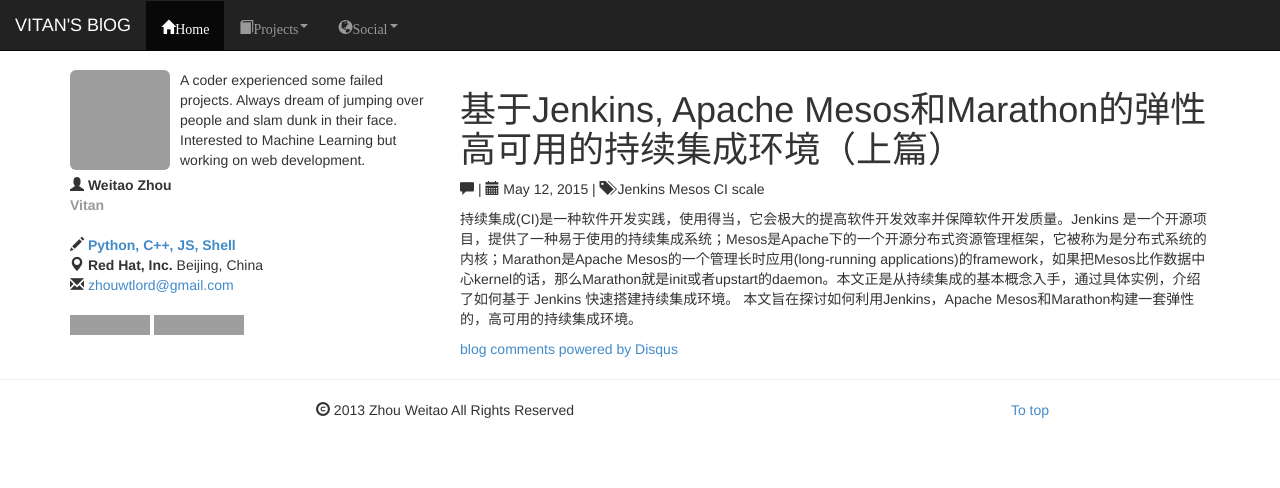
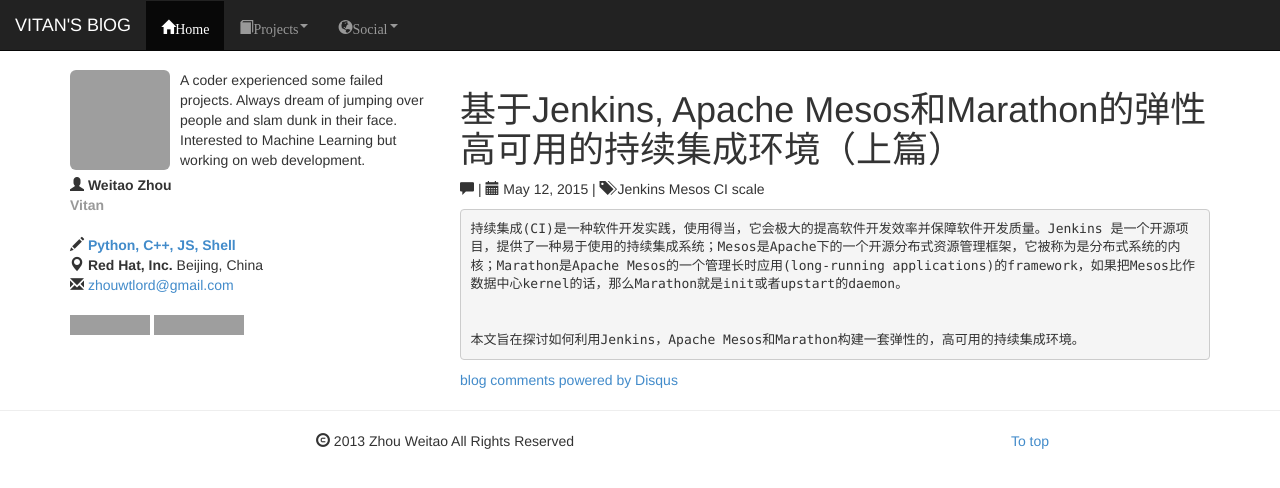
Before and after one commit to vitan/vitan.github.io, a Jekyll site: the page built from _posts/2015-05-12-jenkins-on-mesos.md, in a window 1280 px wide, cut to the strip 0-488 px from the top of the page. Built offline with Jekyll 4.4.1, drawn with Linux system fonts in a browser that asks for light colours; Markdown is read by kramdown in place of the engine named in the settings; comment, search, counter and statistics services are not loaded; grey boxes are pictures that could not be loaded.

Commit message:
Update 2015-05-12-jenkins-on-mesos.md

```diff
--- a/_posts/2015-05-12-jenkins-on-mesos.md
+++ b/_posts/2015-05-12-jenkins-on-mesos.md
@@ -5,5 +5,7 @@
 categories: scale CI
 ---
 
-持续集成(CI)是一种软件开发实践，使用得当，它会极大的提高软件开发效率并保障软件开发质量。Jenkins 是一个开源项目，提供了一种易于使用的持续集成系统；Mesos是Apache下的一个开源分布式资源管理框架，它被称为是分布式系统的内核；Marathon是Apache Mesos的一个管理长时应用(long-running applications)的framework，如果把Mesos比作数据中心kernel的话，那么Marathon就是init或者upstart的daemon。本文正是从持续集成的基本概念入手，通过具体实例，介绍了如何基于 Jenkins 快速搭建持续集成环境。
-本文旨在探讨如何利用Jenkins，Apache Mesos和Marathon构建一套弹性的，高可用的持续集成环境。
+    持续集成(CI)是一种软件开发实践，使用得当，它会极大的提高软件开发效率并保障软件开发质量。Jenkins 是一个开源项目，提供了一种易于使用的持续集成系统；Mesos是Apache下的一个开源分布式资源管理框架，它被称为是分布式系统的内核；Marathon是Apache Mesos的一个管理长时应用(long-running applications)的framework，如果把Mesos比作数据中心kernel的话，那么Marathon就是init或者upstart的daemon。
+
+
+    本文旨在探讨如何利用Jenkins，Apache Mesos和Marathon构建一套弹性的，高可用的持续集成环境。
```
